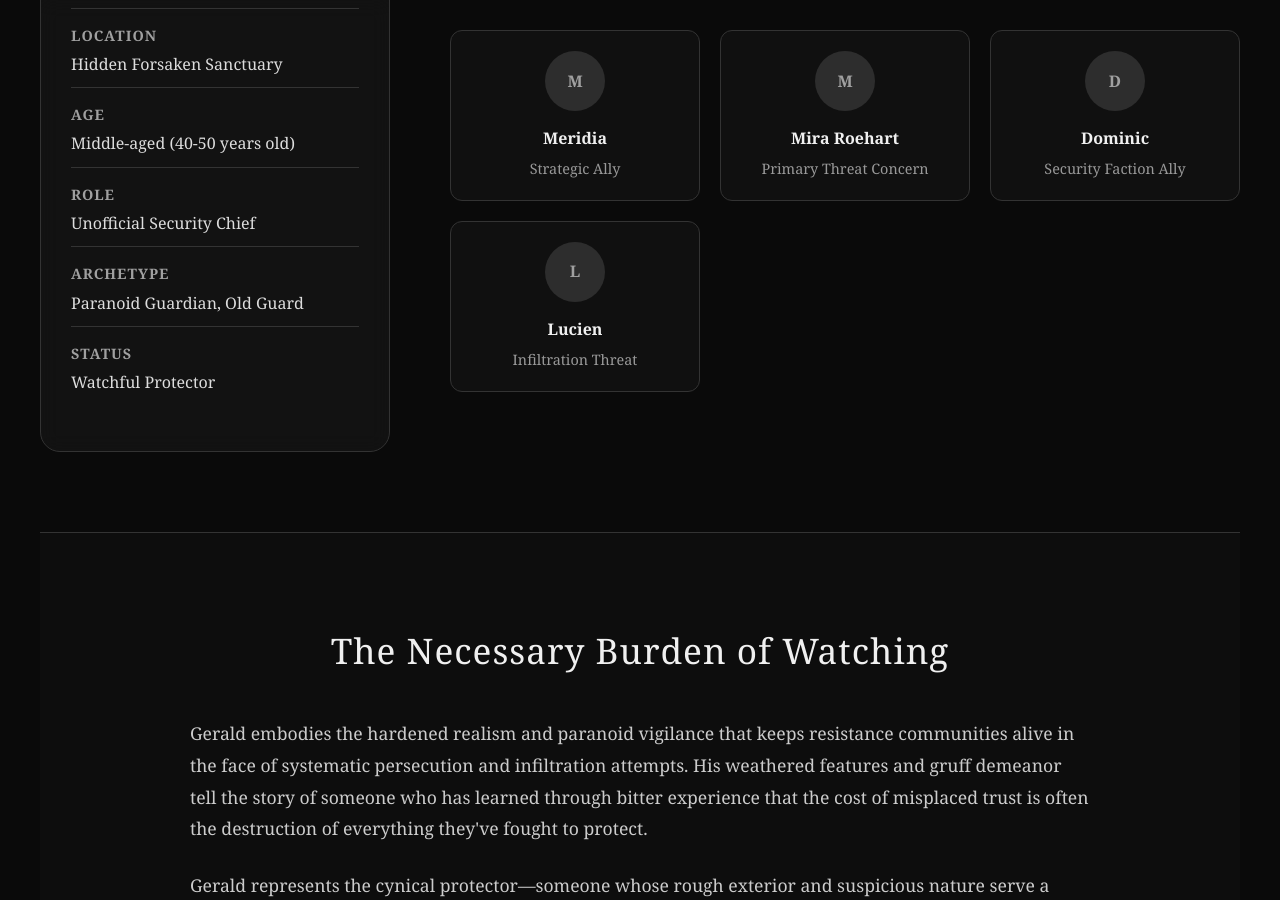
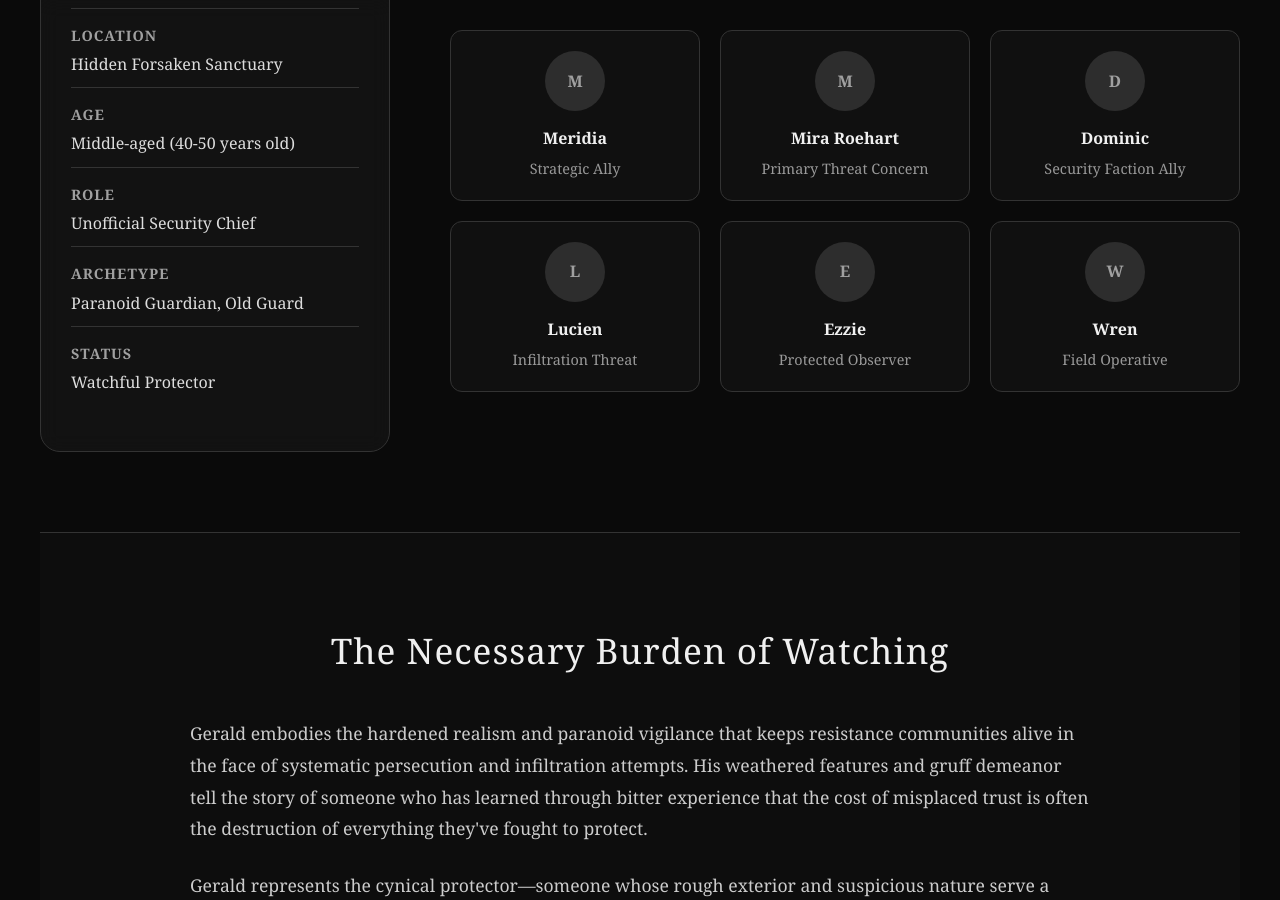
Before and after one commit to Mileena28/Mileena28.github.io, a Jekyll site: the page world-guide/characters/gerald.html, which Jekyll copies as it is, in a window 1280 px wide and 900 px high, scrolled down 4405 px. Built offline with Jekyll 4.4.1, drawn with Linux system fonts in a browser that asks for light colours.

Commit message:
Update gerald.html

```diff
--- a/world-guide/characters/gerald.html
+++ b/world-guide/characters/gerald.html
@@ -723,27 +723,37 @@
                         <p>Gerald's relationships reflect his role as the sanctuary's security conscience—respected for his vigilance even when his suspicions create tension and discomfort within the community.</p>
                     </div>
 
-                    <div class="related-characters">
-                        <div class="related-character">
+                   <div class="related-characters">
+                        <a href="meridia.html" class="related-character">
                             <div class="related-avatar">M</div>
                             <div class="related-name">Meridia</div>
                             <div class="related-role">Strategic Ally</div>
-                        </div>
-                        <div class="related-character">
+                        </a>
+                        <a href="mira-roehart.html" class="related-character">
                             <div class="related-avatar">M</div>
                             <div class="related-name">Mira Roehart</div>
                             <div class="related-role">Primary Threat Concern</div>
-                        </div>
-                        <div class="related-character">
+                        </a>
+                        <a href="dominic.html" class="related-character">
                             <div class="related-avatar">D</div>
                             <div class="related-name">Dominic</div>
                             <div class="related-role">Security Faction Ally</div>
-                        </div>
-                        <div class="related-character">
+                        </a>
+                        <a href="lucien-altheris.html" class="related-character">
                             <div class="related-avatar">L</div>
                             <div class="related-name">Lucien</div>
                             <div class="related-role">Infiltration Threat</div>
-                        </div>
+                        </a>
+                        <a href="ezzie.html" class="related-character">
+                            <div class="related-avatar">E</div>
+                            <div class="related-name">Ezzie</div>
+                            <div class="related-role">Protected Observer</div>
+                        </a>
+                        <a href="wren.html" class="related-character">
+                            <div class="related-avatar">W</div>
+                            <div class="related-name">Wren</div>
+                            <div class="related-role">Field Operative</div>
+                        </a>
                     </div>
                 </section>
 
```
